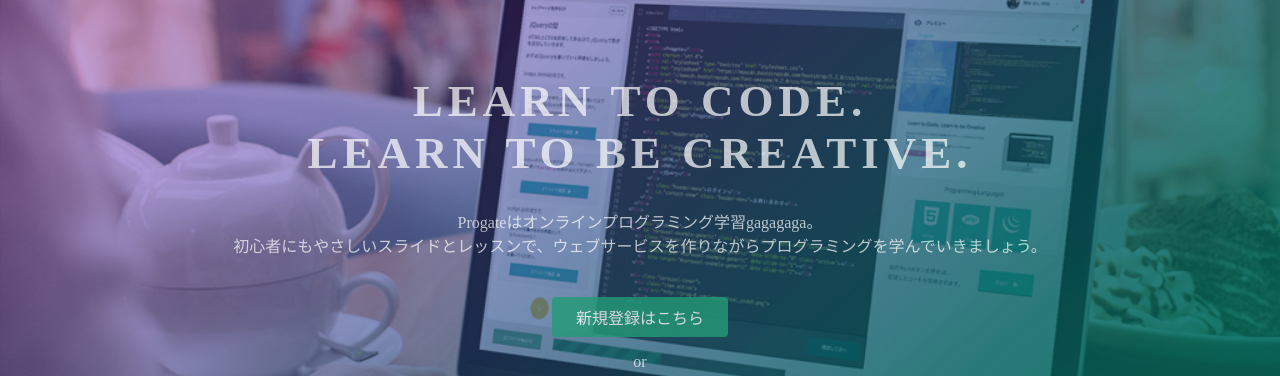
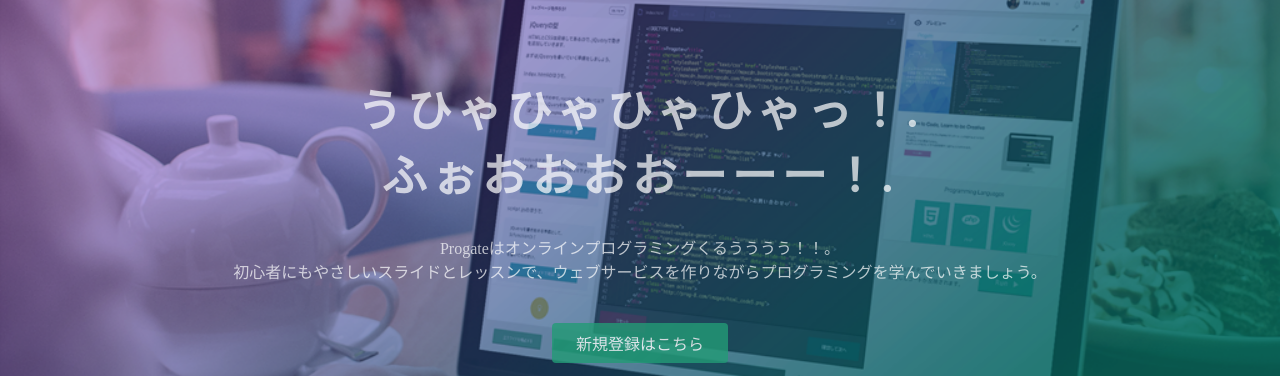
Before and after one commit to coolbiz811/github.io, a plain HTML site: page index.html in a window 1280 px wide. Shown: the part 135-511 px from the top of the page. Drawn offline with Linux system fonts and the light colour scheme.

Commit message:
Update index.html

```diff
--- a/index.html
+++ b/index.html
@@ -23,8 +23,8 @@
   </header>
   <div class="top-wrapper">
     <div class="container">
-      <h1>LEARN TO CODE.<br>LEARN TO BE CREATIVE.</h1>
-      <p>Progateはオンラインプログラミング学習gagagaga。<br>初心者にもやさしいスライドとレッスンで、ウェブサービスを作りながらプログラミングを学んでいきましょう。</p>
+      <h1>うひゃひゃひゃひゃっ！.<br>ふぉおおおおーーー！.</h1>
+      <p>Progateはオンラインプログラミングくるうううう！！。<br>初心者にもやさしいスライドとレッスンで、ウェブサービスを作りながらプログラミングを学んでいきましょう。</p>
       <div class="btn-wrapper">
         <a href="#" class="btn signup">新規登録はこちら</a>
         <p>or</p>
```
